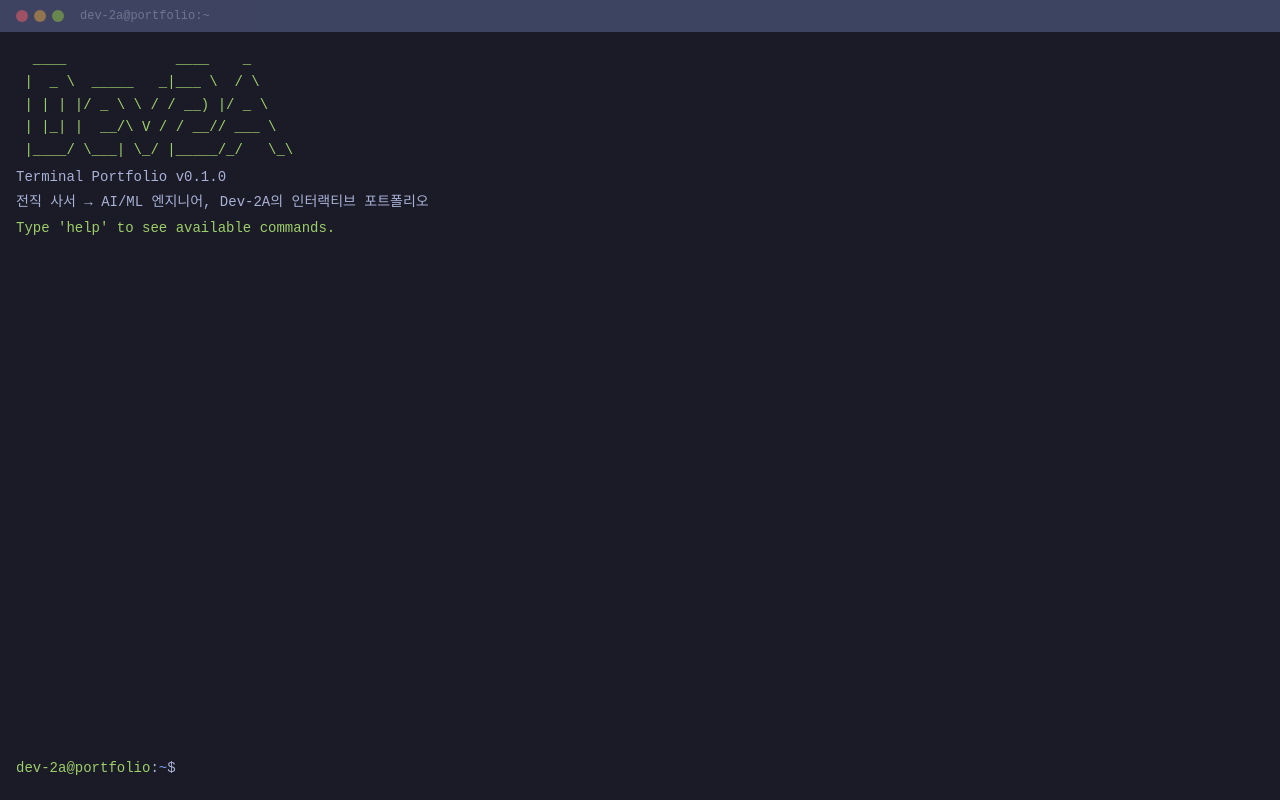
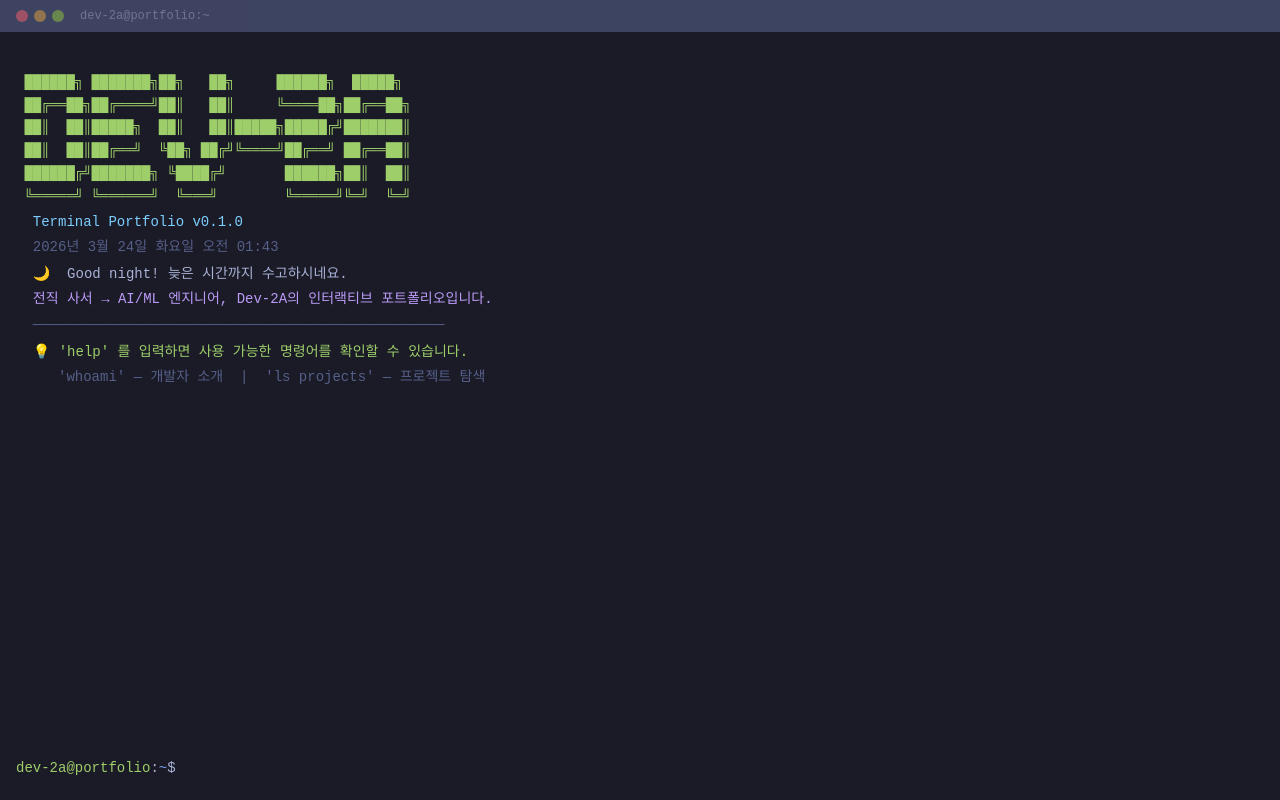
Before and after one commit to Dev-2A/terminal-portfolio, a React (Vite) app: page / in a window 1280 px wide. Built offline with nearby package versions, Linux system fonts and the light colour scheme.

Commit message:
🎨 ASCII 아트 배너 + 동적 웰컴 메시지: 시간대별 인사말, banner 명령어

```diff
--- /dev/null
+++ b/src/commands/cmds/banner.js
@@ -0,0 +1,36 @@
+import { registerCommand } from "../registry";
+import { out } from "../output";
+import { mainBanner, miniBanner, bookArt } from "../../data/ascii";
+
+registerCommand("banner", {
+  description: "ASCII 아트 배너를 표시합니다",
+  usage: "banner [mini|book]",
+  aliases: ["logo"],
+  execute: (args) => {
+    const variant = args[0]?.toLowerCase();
+
+    if (variant === "mini") {
+      return [out.blank(), out.ascii(miniBanner), out.blank()];
+    }
+
+    if (variant === "book") {
+      return [
+        out.blank(),
+        out.ascii(bookArt),
+        out.blank(),
+        out.purple('  "도서관에서 정보를 분류하던 사서가,'),
+        out.purple('   이제는 AI로 정보를 분류합니다."'),
+        out.blank(),
+      ];
+    }
+
+    return [
+      out.blank(),
+      out.ascii(mainBanner),
+      out.blank(),
+      out.cyan("  Terminal Portfolio v0.1.0"),
+      out.comment("  https://github.com/Dev-2A"),
+      out.blank(),
+    ];
+  },
+});
--- a/src/commands/loader.js
+++ b/src/commands/loader.js
@@ -10,3 +10,4 @@ import "./cmds/pwd";
 import "./cmds/open";
 import "./cmds/history";
 import "./cmds/theme";
+import "./cmds/banner";
--- a/src/components/Terminal.jsx
+++ b/src/components/Terminal.jsx
@@ -5,29 +5,10 @@ import { executeCommand } from "../commands/registry";
 import "../commands/loader";
 import fs from "../data/filesystem";
 import { setHistoryRef } from "../commands/cmds/history";
-
-const WELCOME_MESSAGE = [
-  {
-    type: "ascii",
-    content: `  ____             ____    _
- |  _ \\  _____   _|___ \\  / \\
- | | | |/ _ \\ \\ / / __) |/ _ \\
- | |_| |  __/\\ V / / __// ___ \\
- |____/ \\___| \\_/ |_____/_/   \\_\\`,
-  },
-  { type: "info", content: "" },
-  { type: "info", content: "Terminal Portfolio v0.1.0" },
-  {
-    type: "info",
-    content: "전직 사서 → AI/ML 엔지니어, Dev-2A의 인터랙티브 포트폴리오",
-  },
-  { type: "info", content: "" },
-  { type: "success", content: "Type 'help' to see available commands." },
-  { type: "info", content: "" },
-];
+import { getWelcomeMessage } from "../data/welcome";
 
 export default function Terminal() {
-  const [history, setHistory] = useState(WELCOME_MESSAGE);
+  const [history, setHistory] = useState(() => getWelcomeMessage());
   const [commandHistory, setCommandHistory] = useState([]);
   const [historyIndex, setHistoryIndex] = useState(-1);
   const bottomRef = useRef(null);
--- /dev/null
+++ b/src/data/ascii.js
@@ -0,0 +1,38 @@
+// 메인 배너 — 사이트 진입 시 표시
+export const mainBanner = `
+ ██████╗ ███████╗██╗   ██╗     ██████╗  █████╗
+ ██╔══██╗██╔════╝██║   ██║     ╚════██╗██╔══██╗
+ ██║  ██║█████╗  ██║   ██║█████╗█████╔╝███████║
+ ██║  ██║██╔══╝  ╚██╗ ██╔╝╚════╝██╔══╝ ██╔══██║
+ ██████╔╝███████╗ ╚████╔╝       ██████╗██║  ██║
+ ╚═════╝ ╚══════╝  ╚═══╝        ╚═════╝╚═╝  ╚═╝
+`.trimEnd();
+
+// 축소 배너 — clear 후 또는 좁은 화면용
+export const miniBanner = `
+  ____             ____    _
+ |  _ \\  _____   _|___ \\  / \\
+ | | | |/ _ \\ \\ / / __) |/ _ \\
+ | |_| |  __/\\ V / / __// ___ \\
+ |____/ \\___| \\_/ |_____/_/   \\_\\
+`.trimEnd();
+
+// 책 아이콘 — about 명령어 등에서 사용
+export const bookArt = `
+    ________
+   /       /|
+  /       / |
+ /       /  |
+|‾‾‾‾‾‾‾|  |
+|  DEV   |  /
+|  -2A   | /
+|________|/
+`.trimEnd();
+
+// 폴더 아이콘 — ls projects 헤더 등
+export const folderArt = `
+  ┌──────────┐
+  │ 📁 ~/    │
+  │ projects │
+  └──────────┘
+`.trimEnd();
--- /dev/null
+++ b/src/data/welcome.js
@@ -0,0 +1,59 @@
+import { mainBanner } from "./ascii";
+
+export function getWelcomeMessage() {
+  const now = new Date();
+  const hours = now.getHours();
+
+  let greeting;
+  if (hours >= 5 && hours < 12) {
+    greeting = "☀️  Good morning!";
+  } else if (hours >= 12 && hours < 18) {
+    greeting = "🌤️  Good afternoon!";
+  } else if (hours >= 18 && hours < 22) {
+    greeting = "🌆  Good evening!";
+  } else {
+    greeting = "🌙  Good night! 늦은 시간까지 수고하시네요.";
+  }
+
+  const dateStr = now.toLocaleDateString("ko-KR", {
+    year: "numeric",
+    month: "long",
+    day: "numeric",
+    weekday: "long",
+  });
+
+  const timeStr = now.toLocaleTimeString("ko-KR", {
+    hour: "2-digit",
+    minute: "2-digit",
+  });
+
+  return [
+    { type: "ascii", content: mainBanner },
+    { type: "info", content: "" },
+    { type: "cyan", content: "  Terminal Portfolio v0.1.0" },
+    { type: "comment", content: `  ${dateStr} ${timeStr}` },
+    { type: "info", content: "" },
+    { type: "info", content: `  ${greeting}` },
+    {
+      type: "purple",
+      content:
+        "  전직 사서 → AI/ML 엔지니어, Dev-2A의 인터랙티브 포트폴리오입니다.",
+    },
+    { type: "info", content: "" },
+    {
+      type: "comment",
+      content: "  ─────────────────────────────────────────────────",
+    },
+    { type: "info", content: "" },
+    {
+      type: "success",
+      content:
+        "  💡 'help' 를 입력하면 사용 가능한 명령어를 확인할 수 있습니다.",
+    },
+    {
+      type: "comment",
+      content: "     'whoami' — 개발자 소개  |  'ls projects' — 프로젝트 탐색",
+    },
+    { type: "info", content: "" },
+  ];
+}
```
